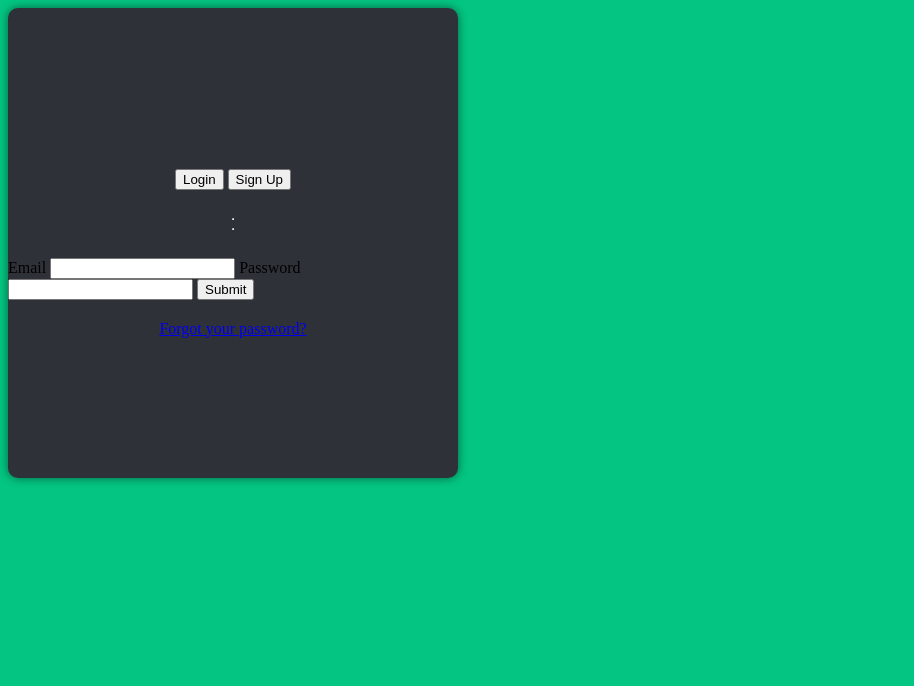
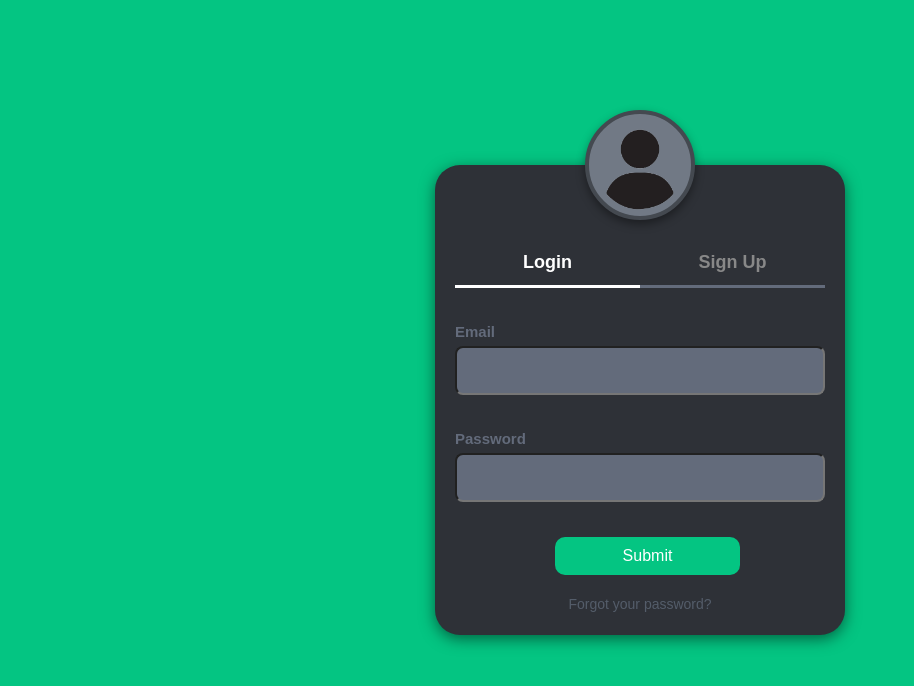
Before and after one commit to Urgekol/Log_in_Pages, a plain HTML site: page Log_2/index.html in a window 1280 px wide. Shown: the whole page, without its empty margins (0-914 px from the left). Drawn offline with Linux system fonts and the light colour scheme.

Commit message:
log in page - 02

```diff
--- a/Log_2/index.html
+++ b/Log_2/index.html
@@ -9,37 +9,47 @@
   <body>
 
     <div class="container">
+
+      <div class="image_container">
         <div class="image_logo">
-        <!-- Logo or image goes here -->
+          <!-- image -->
+        </div>
       </div>
 
-      <!-- Buttons -->
+
+      <!-- heading -->
       <div class="heading">
+
+        <div class="tabs">
           <button id="p_login" class="active">Login</button>
           <button id="p_signin">Sign Up</button>
         </div>
 
-      <!-- Underline indicators -->
         <div class="heading_line">
           <hr id="login-line" class="active-line">
           <hr id="signup-line">
         </div>
 
-      <!-- Form section -->
+      </div>
+
+      <!-- form section -->
       <div class="form-feed">
         <form>
           <label for="email">Email</label>
           <input type="email" id="email" required>
+
           <label for="password">Password</label>
           <input type="password" id="password" required>
+
           <button type="submit" class="submit">Submit</button>
         </form>
       </div>
 
-      <!-- Forgot password link -->
+      <!-- forgot password link -->
       <div id="forgot">
         <a href="javascript:void(0)">Forgot your password?</a>
       </div>
+
     </div>
 
     <script src="index.js"></script>
--- a/Log_2/index.js
+++ b/Log_2/index.js
@@ -5,9 +5,11 @@ const signupLine = document.getElementById("signup-line");
 const formFeed = document.querySelector(".form-feed form");
 const container = document.querySelector(".container");
 const forgot = document.getElementById("forgot");
+const submitBtn = document.querySelector(".submit");
 
 // --- Reset to Default Login ---
-function setLoginView() {
+function setLoginView()
+{
     loginBtn.classList.add("active");
     signupBtn.classList.remove("active");
     loginLine.classList.add("active-line");
@@ -29,7 +31,8 @@ function setLoginView() {
 }
 
 // --- Reset to Signup View ---
-function setSignupView() {
+function setSignupView()
+{
     signupBtn.classList.add("active");
     loginBtn.classList.remove("active");
     signupLine.classList.add("active-line");
@@ -55,7 +58,8 @@ function setSignupView() {
 }
 
 // --- Forgot Password View ---
-function setForgotView() {
+function setForgotView()
+{
     loginBtn.innerHTML = "Reset Password";
     signupBtn.innerHTML = "Back";
     loginBtn.classList.add("active");
@@ -74,6 +78,7 @@ function setForgotView() {
 
     // OTP button loader trigger
     const sendOtpBtn = formFeed.querySelector(".submit");
+
     sendOtpBtn.addEventListener("click", (e) => {
         e.preventDefault();
         showLoader();
@@ -84,9 +89,12 @@ function setForgotView() {
 loginBtn.addEventListener("click", setLoginView);
 
 signupBtn.addEventListener("click", () => {
-    if (signupBtn.innerHTML === "Back") {
+    if (signupBtn.innerHTML === "Back")
+    {
         setLoginView();
-    } else {
+    }
+    else
+    {
         setSignupView();
     }
 });
@@ -96,7 +104,13 @@ forgot.addEventListener("click", setForgotView);
 // --- Default State ---
 setLoginView();
 
-function showLoader() {
-    formFeed.innerHTML = `<span class="loader"></span>`;
-    container.style.height = "200px";
-}
+
+submitBtn.addEventListener("click", (e) => {
+    const container = document.querySelector(".container");
+
+    container.innerHTML = `
+        <div class="center">
+            <div class="loader"></div>
+        </div>
+    `;
+});
--- a/Log_2/style.css
+++ b/Log_2/style.css
@@ -1,21 +1,218 @@
-body{
-    background-color: #04c582;
+/* General Reset */
+* {
+    margin: 0;
+    padding: 0;
+    box-sizing: border-box;
+    font-family: Arial, sans-serif;
 }
 
-.container{
+body {
     display: flex;
     justify-content: center;
     align-items: center;
-    height: 100vh;
-    background-color: #2e3137;
-    width: 450px;
-    height: 470px;
-    margin: 0;
-    padding: 0;
-    box-sizing: border-box;
+    min-height: 100vh;
+    background: #04c582;
+    z-index: -1;
+}
+/* Container */
+.container {
+    position: relative;
+    width: 410px;              /* fixed width */
+    background: #2e3137;
+    border-radius: 25px;
+    box-shadow: 0 4px 15px rgba(0, 0, 0, 0.5);
+    transition: all 0.3s ease; /* smooth size transitions */
+    padding: 60px 20px 20px;   /* reduced padding to fit better */
+    z-index: 0;
+}
+
+
+/* Floating Logo */
+.image_container {
+    position: absolute;
+    top: -55px;
+    left: 50%;
+    transform: translateX(-50%);  /* keeps it perfectly centered */
+    width: 110px;
+    height: 110px;
+    background-color: #717985;
+    border: 4px solid #444950;  /* brand green border for highlight */
+    border-radius: 50%;
+    display: flex;
+    justify-content: center;
+    align-items: center;
+    z-index: 10;
+    box-shadow: 0 4px 10px rgba(0, 0, 0, 0.4); /* makes it pop */
+}
+
+/* Logo inside the container */
+.image_logo {
+    width: 90px;
+    height: 90px;
+    background: url("logo.png") center/cover no-repeat;
+    background-size: 200%;
+    border-radius: 50%;
+}
+.heading {
+    width: 100%;
+    margin-top: 15px;
+    margin-bottom: 27px;
+}
+
+/* button row only */
+.tabs {
+    display: flex;
+    justify-content: space-between;
+}
+
+.tabs button {
+    flex: 1;
+    padding: 12px 0;
+    background: none;
+    border: none;
+    font-size: 18px;
+    font-weight: 600;
+    cursor: pointer;
+    transition: color 0.3s ease;
+}
+
+/* Active tab */
+.tabs button.active {
+    color: #fff;
+}
+
+/* Inactive tab */
+.tabs button:not(.active) {
+    color: #888;
+}
+
+/* line row */
+.heading_line {
+    display: flex;
+    margin-bottom: 35px;
+}
+
+.heading_line hr {
+    flex: 1;
+    border: none;
+    height: 3px;
+    background-color: #636b7b; /* default inactive color */
+    transition: background 0.3s ease;
+}
+
+/* active underline */
+#login-line.active-line,
+#signup-line.active-line {
+    background-color: #fff; /* active tab color */
+}
+.form-feed form {
+    display: flex;
     flex-direction: column;
-    gap: 20px;
+}
+
+.form-feed label {
+    color: #636b7b;
+    font-size: 15px;
+    margin-bottom: 6px;   /* space between label & input */
+    font-weight: 600;     /* change here → try 400, 500, 600, or bold */
+}
+
+.form-feed input {
+    padding: 12px;
+    margin-bottom: 35px;      /* space between inputs */
+    border-radius: 8px;
+    outline: none;
+    background-color: #636b7b; /* input background */
+    color: #f9fafa;            /* text color inside input */
+    font-size: large;
+    transition: border-color 0.2s ease, box-shadow 0.2s ease;
+}
+
+button.submit {
+    position: relative;
+    left: 100px;               /* move button horizontally */
+    width: 50%;
+    padding: 10px;
+    background: #04c582;
+    color: #fff;
+    border: none;
     border-radius: 10px;
-    box-shadow: 0 0 10px rgba(0, 0, 0, 0.5);
-    top: 50%;
+    font-size: 16px;
+    cursor: pointer;
+    transition: background 0.3s ease;
+    margin-bottom: 10px;
 }
+
+button.submit:hover {
+    background: #099564;
+}
+
+/* Forgot password */
+#forgot {
+    margin-top: 10px;
+    text-align: center;
+}
+
+#forgot a {
+    font-size: 14px;
+    color: #545d6a;
+    text-decoration: none;
+    cursor: pointer;
+}
+
+#forgot a:hover {
+    color: #fff;
+}
+
+/* Loader design */
+.loader {
+  color: #ffffff;
+  font-size: 45px;
+  width: 1em;
+  height: 1em;
+  border-radius: 50%;
+  position: relative;
+  animation: mltShdSpin 1.7s infinite ease, rotateLoader 1.7s infinite linear;
+}
+
+/* Dots animation */
+@keyframes mltShdSpin {
+  0%, 5%, 95%, 100% {
+    box-shadow:
+      0 -0.83em 0 -0.4em,
+      0 -0.83em 0 -0.42em,
+      0 -0.83em 0 -0.44em,
+      0 -0.83em 0 -0.46em,
+      0 -0.83em 0 -0.477em;
+  }
+  10%, 59% {
+    box-shadow:
+      0 -0.83em 0 -0.4em,
+      -0.087em -0.825em 0 -0.42em,
+      -0.173em -0.812em 0 -0.44em,
+      -0.256em -0.789em 0 -0.46em,
+      -0.297em -0.775em 0 -0.477em;
+  }
+  20% {
+    box-shadow:
+      0 -0.83em 0 -0.4em,
+      -0.338em -0.758em 0 -0.42em,
+      -0.555em -0.617em 0 -0.44em,
+      -0.671em -0.488em 0 -0.46em,
+      -0.749em -0.34em 0 -0.477em;
+  }
+  38% {
+    box-shadow:
+      0 -0.83em 0 -0.4em,
+      -0.377em -0.74em 0 -0.42em,
+      -0.645em -0.522em 0 -0.44em,
+      -0.775em -0.297em 0 -0.46em,
+      -0.82em -0.09em 0 -0.477em;
+  }
+}
+
+/* Rotation animation (separate so it doesn't override shadows) */
+@keyframes rotateLoader {
+  from { transform: rotate(0deg); }
+  to   { transform: rotate(360deg); }
+}
```
Lines whose indentation alone changed are shown as unchanged.
